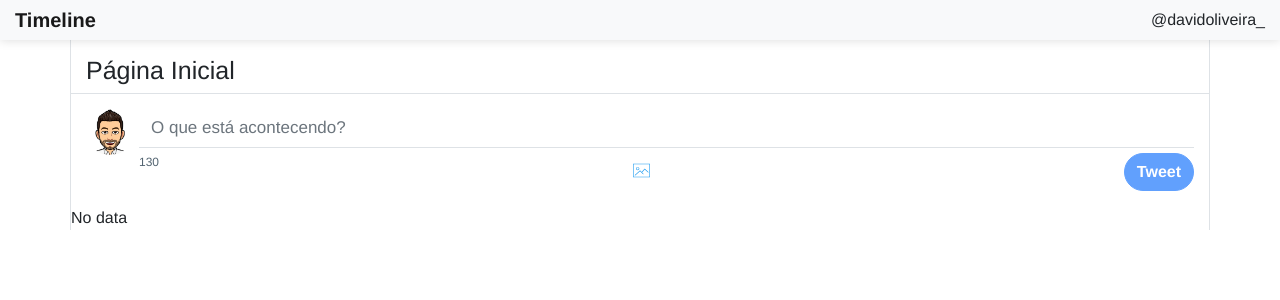
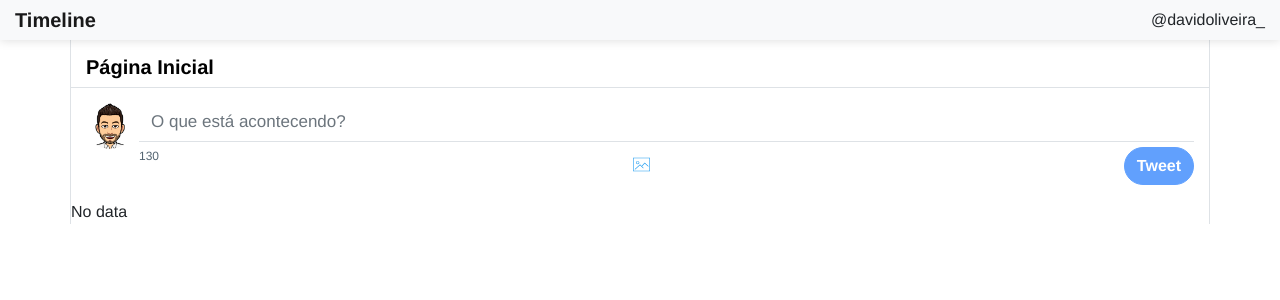
Before and after one commit to MiguelRebelatto/timeline-twitter, an Angular app: page / in a window 1280 px wide. Shown: the top 300 px of the page. Built offline with nearby package versions, Linux system fonts and the light colour scheme.

Commit message:
style: title page

```diff
--- a/src/app/modules/timeline/pages/home/home.component.scss
+++ b/src/app/modules/timeline/pages/home/home.component.scss
@@ -8,7 +8,9 @@ section {
     border-bottom: 1px solid var(--border-color);
 
     h1 {
-      font-size: 25px;
+      font-size: 20px;
+      font-weight: bold;
+      color: var(--primary-color);
     }
   }
 }
```
